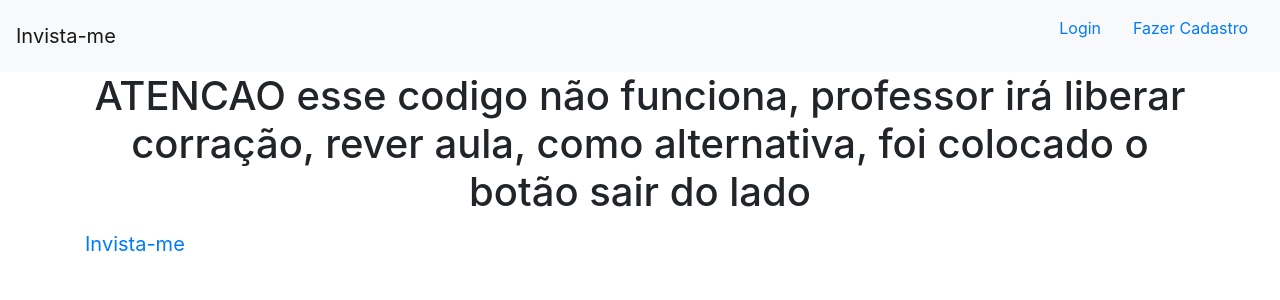
After one commit to eniorp/pythonProjetoInvistaMe, a Django app: template appInvistaMe/templates/investimentos/alertareveraula.html in a window 1280 px wide. The commit adds this page. Shown: the top 300 px of the page. Run offline with Django 3.2, Linux system fonts and the light colour scheme; the template is opened without the code that fills it, so the values that code supplies are empty.

Commit message:
correção logout

```diff
--- /dev/null
+++ b/appInvistaMe/templates/investimentos/alertareveraula.html
@@ -0,0 +1,11 @@
+{% extends 'investimentos/base.html' %}
+{% block conteudo %}
+<div class="container" >
+<form method='POST'>
+    {% csrf_token %}
+    <h1 style="text-align: center;" >ATENCAO esse codigo não funciona, professor irá liberar corração, rever aula, como alternativa, foi colocado o botão sair do lado</h1>
+
+    <a class="navbar-brand" href="{% url 'investimentos' %}">Invista-me</a>
+</form>
+</div>
+{% endblock %}
--- a/appInvistaMe/templates/investimentos/base.html
+++ b/appInvistaMe/templates/investimentos/base.html
@@ -21,7 +21,13 @@
             <strong class="nav-item nav-link" >Bem vindo {{user.get_username}}</strong>
          </li>
           <li style="float: left">
-            <a class="nav-item nav-link" href="{% url 'logout' %}" >Logout</a>
+            <a class="nav-item nav-link" href="{% url 'alerta' %}" >Logout</a>
+         </li>
+         <li style="float: left">
+          <form method="POST" action="{% url 'logout' %}">
+              {% csrf_token %}
+          <button class="btn btn-secondary" type="submit">Sair</button>
+          </form>
          </li>
 
 
--- a/appInvistaMe/views.py
+++ b/appInvistaMe/views.py
@@ -54,6 +54,9 @@ def alterar(request,idInvestimento):
              formulario.save()
 
          return redirect('investimentos')
+def alertaCodigoComBug(request):
+    return render (request,'investimentos/alertareveraula.html')
+
 @login_required
 def excluir(request,idInvestimento):
     try:
--- a/projeto_invista_me/urls.py
+++ b/projeto_invista_me/urls.py
@@ -34,7 +34,9 @@ urlpatterns = [
     path('investimentos/',views.investimentos ,name='investimentos'),
     path('<int:idInvestimento>',views.detalhe ,name='detalhe'),
     path('novoInvestimento/<int:idInvestimento>',views.alterar ,name='alterar'),
-    path('excluirInvestimento/<int:idInvestimento>',views.excluir ,name='excluir')
+    path('excluirInvestimento/<int:idInvestimento>',views.excluir ,name='excluir'),
+    path('alertareveraula/',views.alertaCodigoComBug ,name='alerta')
+
 
 
 ]
```
